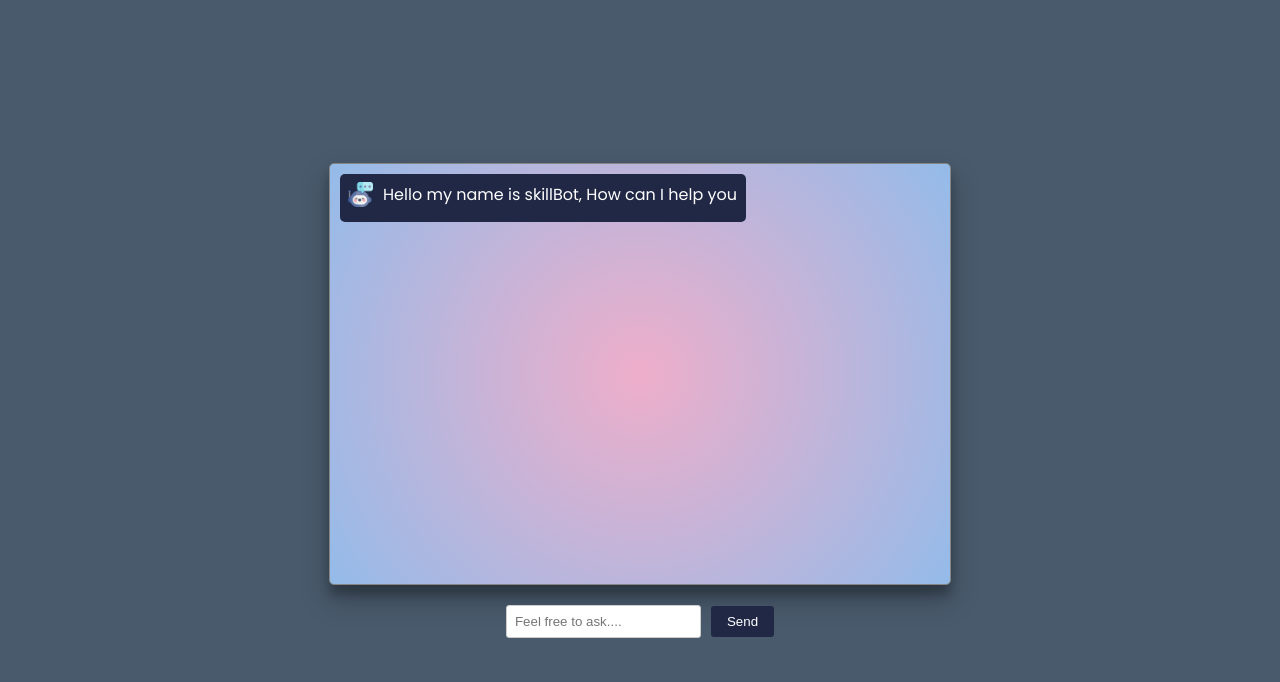
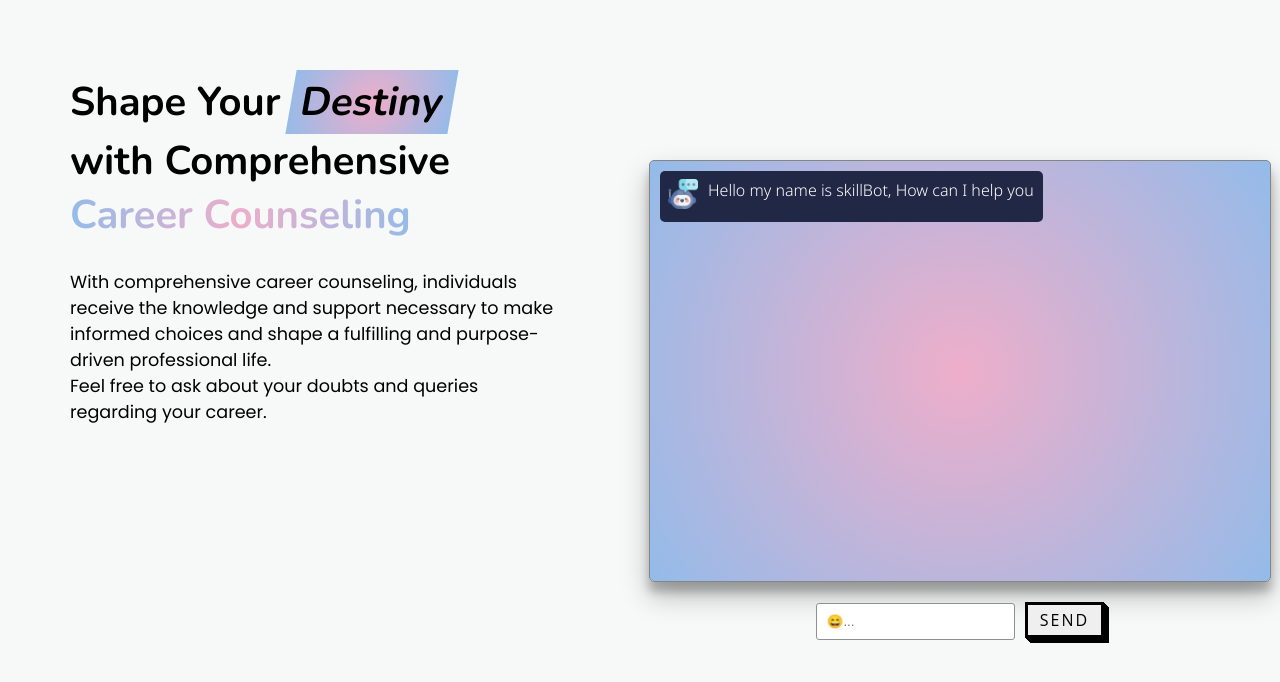
Before and after one commit to Shree-Varshan-1013/DialogDuo, a React (Vite) app in the folder skillBot/frontend/: page / in a window 1280 px wide. Shown: the top 682 px of the page. Built offline with nearby package versions, Linux system fonts and the light colour scheme.

Commit message:
changes alignment color fixing in ChatBot

```diff
--- a/skillBot/frontend/src/components/ChatBot.jsx
+++ b/skillBot/frontend/src/components/ChatBot.jsx
@@ -7,10 +7,15 @@ function ChatBot() {
     const [botMessages, setBotMessages] = useState([]);
     const [userData, setUserData] = useState("");
     const [timer, setTimer] = useState(true);
+    const typewriterRef = useRef(null);
     const chatEndRef = useRef(null);
 
     const scrollToBottom = () => {
         chatEndRef.current?.scrollIntoView({ behavior: 'smooth' });
+    };
+
+    const handleTypewriterComplete = () => {
+        scrollToBottom();
     };
 
     const addBotResponseWithDelay = (botResponse) => {
@@ -50,12 +55,24 @@ function ChatBot() {
     }, [botMessages]);
 
     return (
-        <>
+        <div className='box'>
+            <div className='box--left'>
+                <div className='box--left--inner'>
+                    <h1>Shape Your <span id="special-text">Destiny</span>
+                        <br />with
+                        Comprehensive <span id="special-header-text">Career Counseling</span></h1>
+                    <p>
+                        With comprehensive career counseling, individuals receive the knowledge and support necessary to make informed choices and shape a fulfilling and purpose-driven professional life.
+                        <br />   Feel free to ask about your doubts and queries regarding your career.
+                    </p>
+                </div>
+            </div>
+            <div className='box--right'>
                 <div class="chat-container">
                     <div class="chat-box">
                         <div class="chat-message received chat-start">
                             <div style={{ display: 'flex' }}>
-                            <div><img src="/img/chatbot.png" width={25} id="avatar--bot" /></div>
+                                <div><img src="/img/chatbot.png" width={30} id="avatar--bot" /></div>
                                 <Typewriter
                                     options={{
                                         strings: "Hello my name is skillBot, How can I help you",
@@ -72,7 +89,7 @@ function ChatBot() {
                                 <div className="chat-message chat-message-user sent">
                                     <div className='inner-boxes'>
                                         {userMsg}
-                                    <div><img src="/img/user.png" width={25} id="avatar--user" /></div>
+                                        <div><img src="/img/user.png" width={30} id="avatar--user" /></div>
                                     </div>
                                 </div>
                                 {botMessages[index] && (
@@ -80,12 +97,18 @@ function ChatBot() {
                                         <div className='inner-boxes'>
                                             <div><img src="/img/chatbot.png" width={25} id="avatar--bot" /></div>
                                             <Typewriter
+                                                onInit={(typewriter) => {
+                                                    typewriterRef.current = typewriter;
+                                                    typewriter
+                                                        .typeString(botMessages[index])
+                                                        .callFunction(handleTypewriterComplete)
+                                                        .start();
+                                                }}
                                                 options={{
-                                                strings: `${botMessages[index]}`,
-                                                autoStart: true,
+                                                    autoStart: false,
                                                     delay: 25,
                                                     loop: false,
-                                                cursor: '', // Set cursor to an empty string to hide it after typing
+                                                    cursor: '',
                                                 }}
                                             />
                                         </div>
@@ -97,18 +120,19 @@ function ChatBot() {
                     </div>
                     <div class="user-input">
                         <form onSubmit={getResponse}>
-                        <input type="text" value={userData} id="userMessage" name="userData" placeholder="Feel free to ask...." onChange={(e) => setUserData(e.target.value)} />
+                            <input type="text" value={userData} id="userMessage" name="userData" placeholder="😄..." onChange={(e) => setUserData(e.target.value)} />
                             {
                                 timer ? (
-                                <button type="submit" style={{ backgroundColor: "#202846" }}>Send</button>
+                                    <button type="submit" className='button-54'>Send</button>
                                 ) : (
-                                <button type="submit" style={{ backgroundColor: "#202846", cursor: 'not-allowed' }} disabled>Send</button>
+                                    <button type="submit" className='button-54' style={{ cursor: 'not-allowed' }} disabled>Send</button>
                                 )
                             }
                         </form>
                     </div>
                 </div>
-        </>
+            </div>
+        </div>
     )
 }
 
--- a/skillBot/frontend/src/main.jsx
+++ b/skillBot/frontend/src/main.jsx
@@ -2,6 +2,7 @@ import React from 'react'
 import ReactDOM from 'react-dom/client'
 import App from './components/App.jsx';
 import './styles/index.css'
+import Home from './components/Home.jsx';
 import ChatBot from './components/ChatBot.jsx';
 
 ReactDOM.createRoot(document.getElementById('root')).render(
--- a/skillBot/frontend/src/styles/ChatBot.css
+++ b/skillBot/frontend/src/styles/ChatBot.css
@@ -1,29 +1,75 @@
+.box {
+  display: flex;
+}
+
+.box--left {
+  user-select: none;
+  width: 50%;
+}
+
+.box--left--inner {
+  margin: 70px;
+}
+
+.box--right {
+  width: 50%;
+}
+
 .chat-container {
   display: flex;
+  align-self: flex-end;
   flex-direction: column;
   justify-content: center;
   align-items: center;
   height: 100vh;
 }
 
-body{
-  background-color: #495a6c;
+body {
+  background-color: #f7f9f9;
 }
 
-.message{
+#special-text {
+  display: inline-block; /* or block if you want it to behave like a block element */
+  padding: 5px 10px; /* Add padding to provide space for content */
+  background: radial-gradient(
+    circle,
+    rgba(238, 174, 202, 1) 0%,
+    rgba(148, 187, 233, 1) 100%
+    );
+    transform: skew(-10deg);
+  }
+
+  #special-header-text {
+    background: radial-gradient(
+      circle,
+    rgba(238, 174, 202, 1) 0%,
+    rgba(148, 187, 233, 1) 100%
+    );
+    -webkit-background-clip: text;
+    -webkit-text-fill-color: transparent;
+    font-weight: 900;
+  }
+
+  .message {
     display: flex;
   flex-direction: column;
   justify-content: center;
   align-items: center;
+  line-height: 25px;
 }
 
-#userMessage{
+#userMessage {
   outline: none;
 }
 
 .chat-box {
-  background: rgb(238,174,202);
-  background: radial-gradient(circle, rgba(238,174,202,1) 0%, rgba(148,187,233,1) 100%);
+  font-family: "Noto Sans", sans-serif;
+  background: rgb(238, 174, 202);
+  background: radial-gradient(
+    circle,
+    rgba(238, 174, 202, 1) 0%,
+    rgba(148, 187, 233, 1) 100%
+  );
   width: 600px;
   height: 400px;
   overflow-y: auto;
@@ -31,12 +77,13 @@ body{
   border-radius: 5px;
   padding: 10px;
   margin-bottom: 20px;
-  box-shadow: rgba(0, 0, 0, 0.25) 0px 14px 28px, rgba(0, 0, 0, 0.22) 0px 10px 10px;
+  box-shadow: rgba(0, 0, 0, 0.25) 0px 14px 28px,
+    rgba(0, 0, 0, 0.22) 0px 10px 10px;
 }
 
 .chat-message {
   margin-bottom: 10px;
-  color: white ;
+  color: white;
   padding: 8px;
   border-radius: 5px;
   max-width: 70%;
@@ -62,40 +109,62 @@ body{
 }
 
 input[type="text"] {
-  padding: 8px;
-  border: 1px solid #ccc;
+  padding: 10px;
+  border: 1px solid #909090;
   border-radius: 3px;
   margin-right: 10px;
+  outline: none; /* Remove default outline */
 }
 
-button {
-  padding: 8px 16px;
-  border: none;
-  border-radius: 3px;
-  background-color: #007bff;
-  color: white;
-  cursor: pointer;
-}
-
-
-.chat-message-user{
+.chat-message-user {
   float: right;
   display: block;
 }
 
-.chat-message-bot{
+.chat-message-bot {
   float: left;
 }
 
-.inner-boxes{
+.inner-boxes {
   display: flex;
   justify-content: center;
 }
 
-#avatar--user{
+#avatar--user {
   margin-left: 10px;
+  user-select: none;
 }
 
-#avatar--bot{
+#avatar--bot {
+  user-select: none;
   margin-right: 10px;
 }
+.button-54 {
+  font-family: "Open Sans", sans-serif;
+  font-size: 16px;
+  letter-spacing: 2px;
+  text-decoration: none;
+  text-transform: uppercase;
+  color: #000;
+  cursor: pointer;
+  border: 3px solid;
+  padding: 0.25em 0.5em;
+  box-shadow: 1px 1px 0px 0px, 2px 2px 0px 0px, 3px 3px 0px 0px, 4px 4px 0px 0px,
+  5px 5px 0px 0px;
+  position: relative;
+  user-select: none;
+  -webkit-user-select: none;
+  touch-action: manipulation;
+}
+
+.button-54:active {
+  box-shadow: 0px 0px 0px 0px;
+  top: 5px;
+  left: 5px;
+}
+
+@media (min-width: 768px) {
+  .button-54 {
+    padding: 0.25em 0.75em;
+  }
+}
--- a/skillBot/frontend/src/styles/Home.css
+++ b/skillBot/frontend/src/styles/Home.css
@@ -1,54 +1,44 @@
-@import url('https://fonts.googleapis.com/css2?family=Poppins:ital,wght@0,400;0,500;0,600;0,700;0,800;1,400;1,500&display=swap');
-html{
-    padding:0;
-    margin: 0;
-}
-body{
-    padding:0;
-    margin: 0;
-    font-family: Poppins;
+@import url("https://fonts.googleapis.com/css2?family=Poppins:ital,wght@0,400;0,500;0,600;0,700;0,800;1,400;1,500&display=swap");
 
-}
-.home{
+.home {
+  user-select: none;
   display: flex;
   flex-direction: column;
 }
-.header{
+.header {
   margin: 0;
   display: flex;
   flex-direction: row;
-    background: #3ec0bb;
+  background: rgba(238, 174, 202, 1);
   align-items: center;
   justify-content: center;
-    color:#202846;
-
+  color: #202846;
 }
-.header img{
+.header img {
   height: 300px;
   width: 300px;
 }
-.header-text{
+.header-text {
   padding: 30px;
 }
-.header-text h1{
+.header-text h1 {
   font-size: 50px;
 }
-.cto{
+.cto {
   margin: 0;
-    background-color:#202846;
+  background-color: #202846;
   color: aliceblue;
   display: flex;
   height: 20vh;
   align-items: center;
   justify-content: space-around;
-
 }
-.cto button{
+.cto button {
   margin-left: 30px;
   margin-right: 30px;
-    background-color: #04AA6D;
+  background-color: rgba(148, 187, 233, 1);
   border: none;
-    color: white;
+  color: black;
   padding: 15px 32px;
   text-align: center;
   text-decoration: none;
@@ -57,7 +47,7 @@ body{
   cursor: pointer;
   border-radius: 4px;
 }
-.cto p{
+.cto p {
   margin: 0;
   padding-left: 30px;
   font-weight: 500;
@@ -65,29 +55,28 @@ body{
 }
 
 @media only screen and (max-width: 800px) {
-   .header{
-    display:flex;
+  .header {
+    display: flex;
     flex-direction: column;
-    height:auto;
+    height: auto;
   }
-   .cto{
+  .cto {
     padding-top: 10px;
     display: flex;
     flex-direction: column;
     height: auto;
   }
-   .cto div{
+  .cto div {
     display: flex;
     flex-direction: column;
   }
-   .cto button{
+  .cto button {
     margin-top: 20px;
     margin-bottom: 20px;
   }
 }
-@media only screen and (min-width:800px){
-    .header{
+@media only screen and (min-width: 800px) {
+  .header {
     height: 80vh;
   }
-
 }
--- a/skillBot/frontend/src/styles/index.css
+++ b/skillBot/frontend/src/styles/index.css
@@ -0,0 +1,21 @@
+@import url('https://fonts.googleapis.com/css2?family=Inter&family=Noto+Sans:wght@300&family=Nunito:wght@700&display=swap');
+
+html{
+    padding:0;
+    margin: 0;
+}
+body{
+    padding:0;
+    margin: 0;
+}
+p{
+     /* font-family: "Noto Sans", sans-serif; */
+     font-family: Poppins;
+    font-size: 1.1rem;
+    font-weight: 100;
+}
+
+h1 {
+    font-family: "Nunito", sans-serif;
+    font-size: 40px;
+}
```
Also changed, not shown: skillBot/frontend/src/styles/Dash.css (+15 -14 lines). Lines whose indentation alone changed are shown as unchanged.
